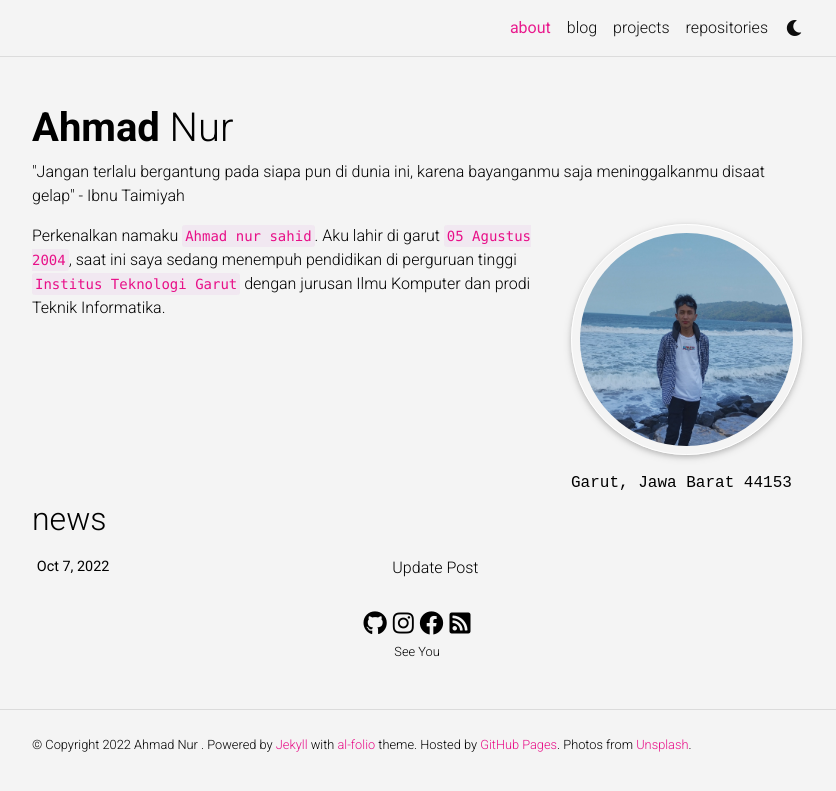
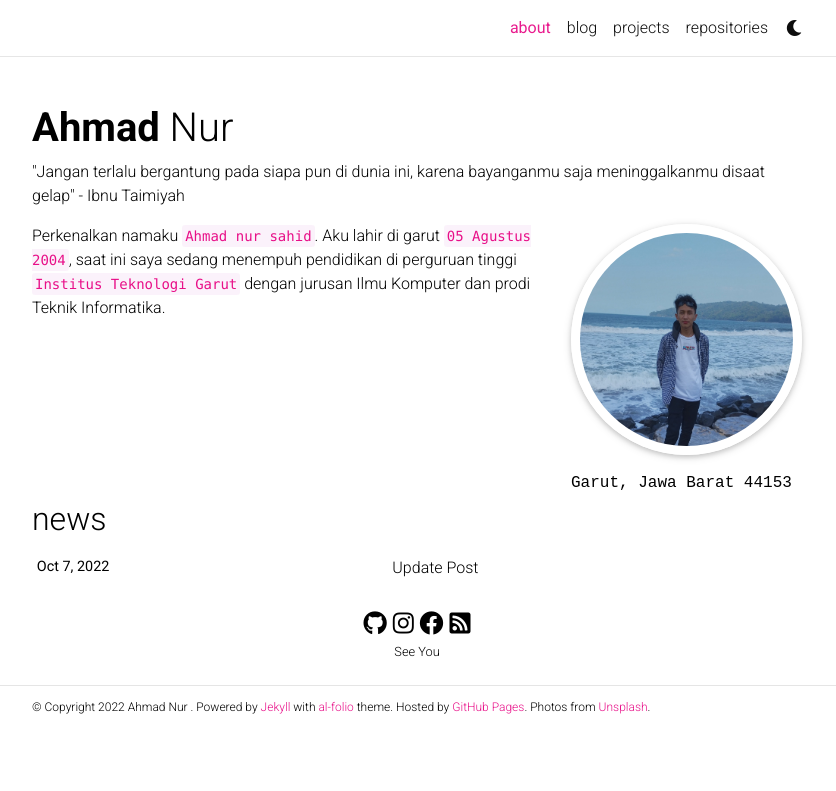
Before and after one commit to ahmaadn/log, a Jekyll site: the page built from _pages/about.md, in a window 1280 px wide. Shown: the top 791 px of the page, without its empty margins (223-1059 px from the left). Built offline with Jekyll 4.4.1, drawn with Linux system fonts in a browser that asks for light colours; full-size pictures stand in for the smaller copies a plugin makes; comment, search, counter and statistics services are not loaded; a style sheet for code colours, icons or effects is not loaded.

Commit message:
mengecilkan footer

```diff
--- a/_includes/footer.html
+++ b/_includes/footer.html
@@ -11,7 +11,7 @@
       </div>
     </footer>
     {%- else -%}
-    <footer class="sticky-bottom mt-5">
+    <footer class="sticky-bottom mt-4">
       <div class="container">
         &copy; Copyright {{ site.time | date: '%Y' }} {{ site.first_name }} {{ site.middle_name }} {{ site.last_name }}. {{ site.footer_text }}
         {%- if site.impressum_path -%}
--- a/_sass/_base.scss
+++ b/_sass/_base.scss
@@ -287,9 +287,9 @@ footer.fixed-bottom {
 
 footer.sticky-bottom {
   border-top: 1px solid var(--global-divider-color);
-  padding-top: 25px;
-  padding-bottom: 25px;
-  font-size: 0.8rem;
+  padding-top: 12px;
+  padding-bottom: 12px;
+  font-size: 12px;
 }
 
 // CV
--- a/_sass/_themes.scss
+++ b/_sass/_themes.scss
@@ -3,7 +3,7 @@
  ******************************************************************************/
 
 :root {
-  --global-bg-color: rgb(244, 244, 244);
+  --global-bg-color: #{$white-color};
   --global-code-bg-color: #{$code-bg-color-light};
   --global-text-color: #{$black-color};
   --global-text-color-light: #{$grey-color};
```
